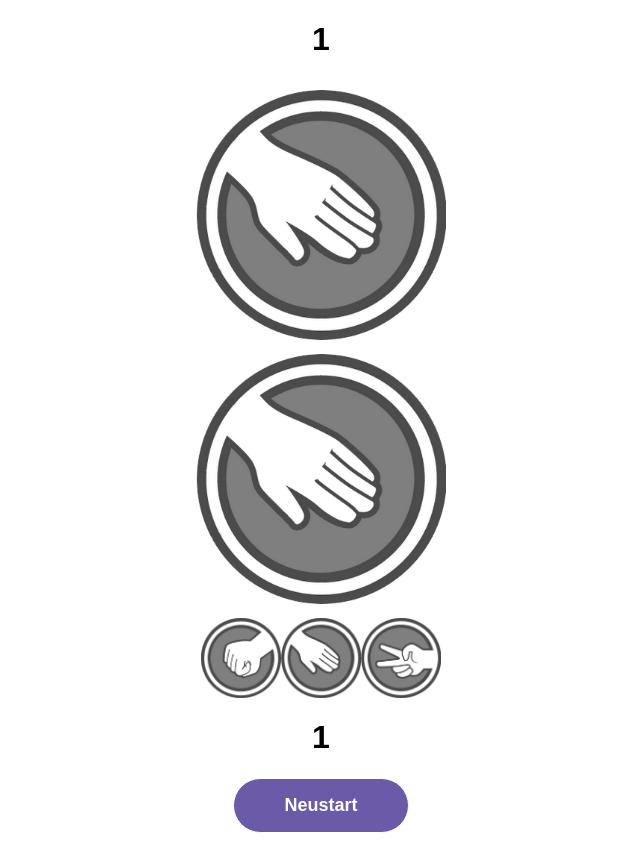
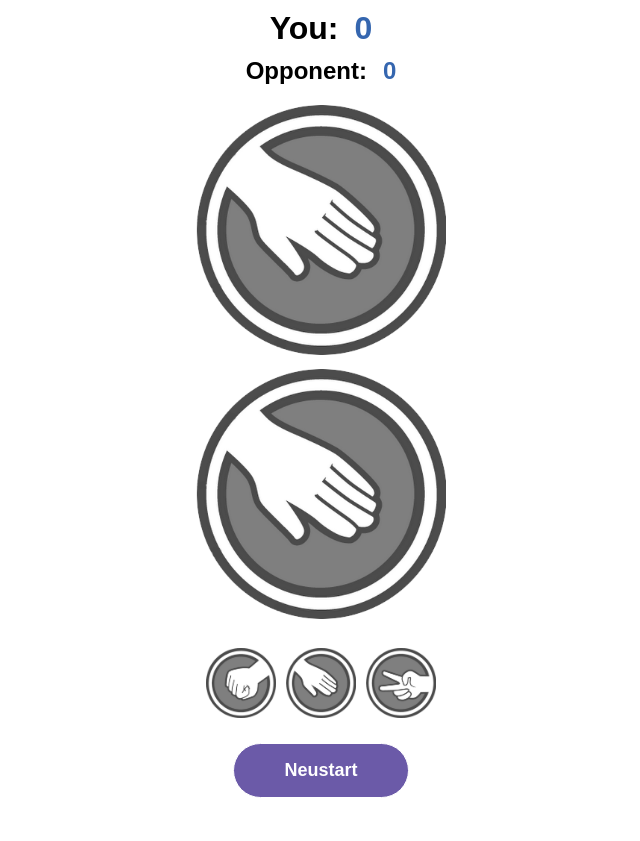
Before and after one commit to juppszepaniak/basics-rock-paper-scissors, a plain HTML site: page index.html in a window 1280 px wide. Both pictures are taken after a click on the picture 640 px from the left and 657 px from the top of the page. Shown: the whole page, without its empty margins (319-959 px from the left). After the commit the page ends 800 px from the top, so only its background shows below. Drawn offline with Linux system fonts and the light colour scheme.

Commit message:
trial and error
- changing color with js
- styling

```diff
--- a/index.html
+++ b/index.html
@@ -1,21 +1,29 @@
 <!DOCTYPE html>
 <html lang="de">
-<head>
-    <meta charset="UTF-8">
-    <meta name="viewport" content="width=device-width, initial-scale=1.0">
+  <head>
+    <meta charset="UTF-8" />
+    <meta name="viewport" content="width=device-width, initial-scale=1.0" />
     <title>Stein Schere Papier</title>
-    <link rel="stylesheet" href="style.css">
+    <link rel="stylesheet" href="style.css" />
     <script src="script.js"></script>
-</head>
-<body>
-    <h1 id="opponent-score">0</h1>
-    <img id="opponent-choice">
-    <br>
-    <img id="your-choice">
+  </head>
+  <body>
+    <div class="score-container">
+      <div class="score-container-you">
+        <h1>You:</h1>
+        <h1 id="your-score">0</h1>
+      </div>
+      <div class="score-container-opponent">
+        <h2>Opponent:</h2>
+        <h2 id="opponent-score">0</h2>
+      </div>
+    </div>
+    <img id="opponent-choice" />
+    <br />
+    <img id="your-choice" />
     <div id="choices"></div>
-    <h1 id="your-score">0</h1>
     <div class="menu">
-        <button id="reset">Neustart</button>
+      <button onclick="location.href='index.html'">Neustart</button>
     </div>
-</body>
+  </body>
 </html>
--- a/script.js
+++ b/script.js
@@ -20,41 +20,55 @@ function selectChoice() {
     you = this.id; /* refers to the id of choice*/
     document.getElementById("your-choice").src = "assets/" + you + ".png"
 
-    //random fpr opponent
+    //random for opponent
     opponent = choices[Math.floor(Math.random() * 3)]; //floor --> makes 1.999 to 1 --> 0, 1 , 2 (Array)
     document.getElementById("opponent-choice").src = "assets/" + opponent + ".png";
 
-    //check for winner --> Add Green to Winner
+    document.getElementById("your-score").style.color = "rgb(78, 78, 78)";
+    document.getElementById("opponent-score").style.color = "rgb(78, 78, 78)";
+
+    //check for winner
     if (you == opponent) {
-        yourScore += 1;
-        opponentScore += 1;
+        yourScore += 0;
+        document.getElementById("your-score").style.color = "rgb(53, 102, 175)";
+        opponentScore += 0;
+        document.getElementById("opponent-score").style.color = "rgb(53, 102, 175)";
     } else {
         if (you == "rock") {
             if (opponent == "scissors") {
                 yourScore += 1;
+                document.getElementById("your-score").style.color = "rgb(60, 143, 88)";
+                document.getElementById("opponent-score").style.color = "rgb(143, 60, 60)";
             } else if (opponent == "paper"){
                 opponentScore += 1;
+                document.getElementById("opponent-score").style.color = "rgb(60, 143, 88)";
+                document.getElementById("your-score").style.color = "rgb(143, 60, 60)";
             }
         }
-        if (you == "paper") {
+        else if (you == "paper") {
             if (opponent == "rock") {
                 yourScore += 1;
-            } else if (opponent == "cissors"){
+                document.getElementById("your-score").style.color = "rgb(60, 143, 88)";
+                document.getElementById("opponent-score").style.color = "rgb(143, 60, 60)";
+            } else if (opponent == "scissors"){
                 opponentScore += 1;
+                document.getElementById("opponent-score").style.color = "rgb(60, 143, 88)";
+                document.getElementById("your-score").style.color = "rgb(143, 60, 60)";
             }
         }
-        if (you == "scissors") {
+        else if (you == "scissors") {
             if (opponent == "paper") {
                 yourScore += 1;
+                document.getElementById("your-score").style.color = "rgb(60, 143, 88)";
+                document.getElementById("opponent-score").style.color = "rgb(143, 60, 60)";
             } else if (opponent == "rock"){
                 opponentScore += 1;
+                document.getElementById("opponent-score").style.color = "rgb(60, 143, 88)";
+                document.getElementById("your-score").style.color = "rgb(143, 60, 60)";
             }
         }
     }
 
-    document.getElementById("opponent-score").innerText = yourScore;
-    document.getElementById("your-score").innerText = opponentScore;
+    document.getElementById("opponent-score").innerText = opponentScore;
+    document.getElementById("your-score").innerText = yourScore;
 }
-
-function resetGame() {
-}
--- a/style.css
+++ b/style.css
@@ -1,4 +1,6 @@
 body {
+    margin: 0;
+    padding: 0;
     font-family: Arial, Helvetica, sans-serif;
     text-align: center;
 }
@@ -6,7 +8,11 @@ body {
 #opponent-choice {
     width: 250px;
     height: 250px;
-    margin-top: 10px;
+    margin-top: 20px;
+}
+
+#opponent-score {
+    color: rgb(78, 78, 78);
 }
 
 #your-choice {
@@ -15,21 +21,42 @@ body {
     margin-top: 10px;
 }
 
+#your-score {
+    color: rgb(78, 78, 78);
+}
+
 #choices {
     width: 250px;
     height: 80px; /* 3 Images >> 240 / 4 = 80*/
     margin: 0 auto;
+    margin-top: 20px;
+}
+
+#choices img {
+    width: 70px;
+    height: 70px;
+    margin: 5px
+}
+
+.score-container {
+
+}
+
+.score-container-you, .score-container-opponent {
+    display: flex;
+    justify-content: center;
+    gap: 1rem;
     margin-top: 10px;
 }
 
-#choices img {
-    width: 80px;
-    height: 80px;
+.score-container-you h1, .score-container-opponent h2 {
+    margin: 0;
 }
 
 .menu button {
     font-size: 18px;
     font-weight: bold;
+    margin-top: 20px;
     padding: 1rem 50px;
     color: white;
     background-color: rgb(107, 90, 168);
```
